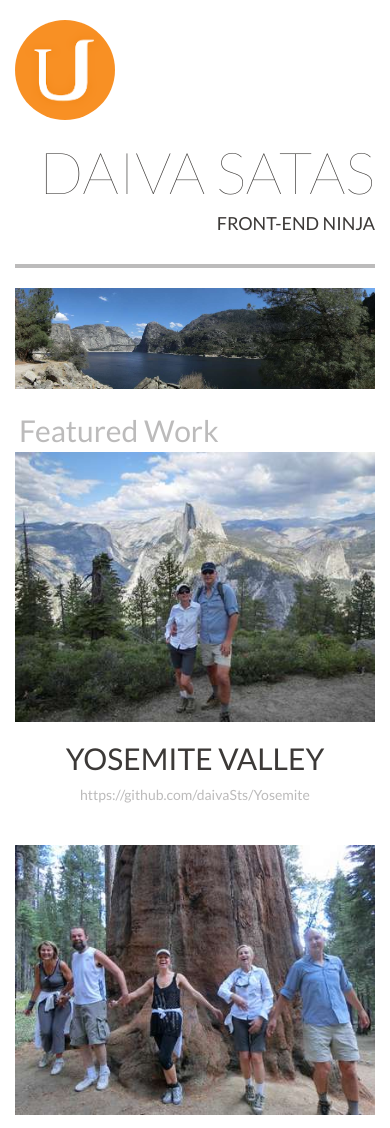
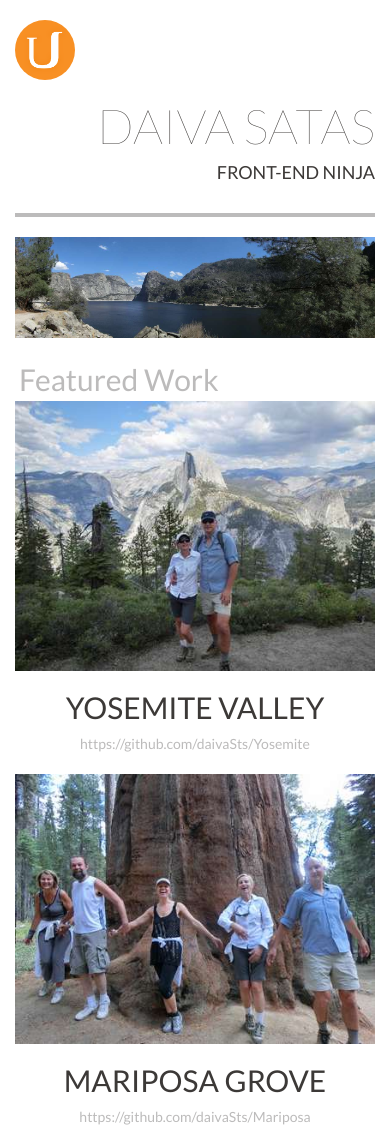
Before and after one commit to daivaSts/P1-Build-a-Portfolio-Site, a website: page index.html in a window 390 px wide. Shown: the top 1128 px of the page. Drawn offline with Linux system fonts and the light colour scheme.

Commit message:
HTML has meta viewport set, section comments. CSS has media rule to change font size when screen is small, some formatting fixes

```diff
--- a/css/style.css
+++ b/css/style.css
@@ -25,17 +25,17 @@ body {
 }
 
 .col-md-4 {
-	margin-bottom: 40px;
+	margin-bottom: 20px;
 }
 
-.img-responsive{
-	width: 100%;
+.img-responsive {
+	max-width: 100%;
 }
 
 hr {
-    border: none;
-    height: 4px;
-    background-color: #bcbbbb;
+	border: none;
+	height: 4px;
+	background-color: #bcbbbb;
 }
 
 h2 {
@@ -44,11 +44,24 @@ h2 {
 }
 
 a {
-	color: #3c3937;
+	margin: 1.5em 0 1.5em 0;
 }
 
 header {
 	font-size: 30px;
+	margin: 20px 0 0 4px;
+}
+
+@media screen and (max-width: 400px) {
+	.title-super {
+		font-size: 48px;
+	}
+
+	.title-logo {
 	margin-top: 20px;
-	margin-left: 4px;
+	border-image-width: 50%;
+	max-width: 60px;
+	max-height: 60px;
+	border-radius: 50px;
+	}
 }
--- a/index.html
+++ b/index.html
@@ -3,12 +3,14 @@
 	<head>
 		<meta charset="UTF-8">
 		<title>P1-Build-a-Portfolio-Site</title>
+		<meta name="viewport" content="width=device-width, initial-scale=1.0">
 		<link rel="stylesheet" href="http://fonts.googleapis.com/css?family=Lato:100,400">
 		<link rel="stylesheet" href="css/bootstrap.min.css">
 		<link rel="stylesheet" href="css/style.css">
 	</head>
 	<body>
 		<div class="container">
+			<!-- Title section -->
 			<section class="row">
 				<div class="col-md-6">
 					<img class="title-logo img-responsive" src="images/udacity_logo.png" alt="logo">
@@ -23,6 +25,7 @@
 					<hr>
 				</div>
 			</div>
+			<!-- Header section -->
 			<section class="row">
 				<div class="col-md-12">
 					<img class="img-responsive" src="images/build/630-large.jpg"  alt="Hetch Hetchy Valley">
@@ -33,6 +36,7 @@
 					<header class="text-muted">Featured Work</header>
 				</div>
 			</section>
+			<!-- Featured work section -->
 			<section class="row text-center">
 				<div class="col-md-4">
 					<img class="img-responsive" src="images/build/512-medium.jpg" alt="Yosemite Valley">
```
